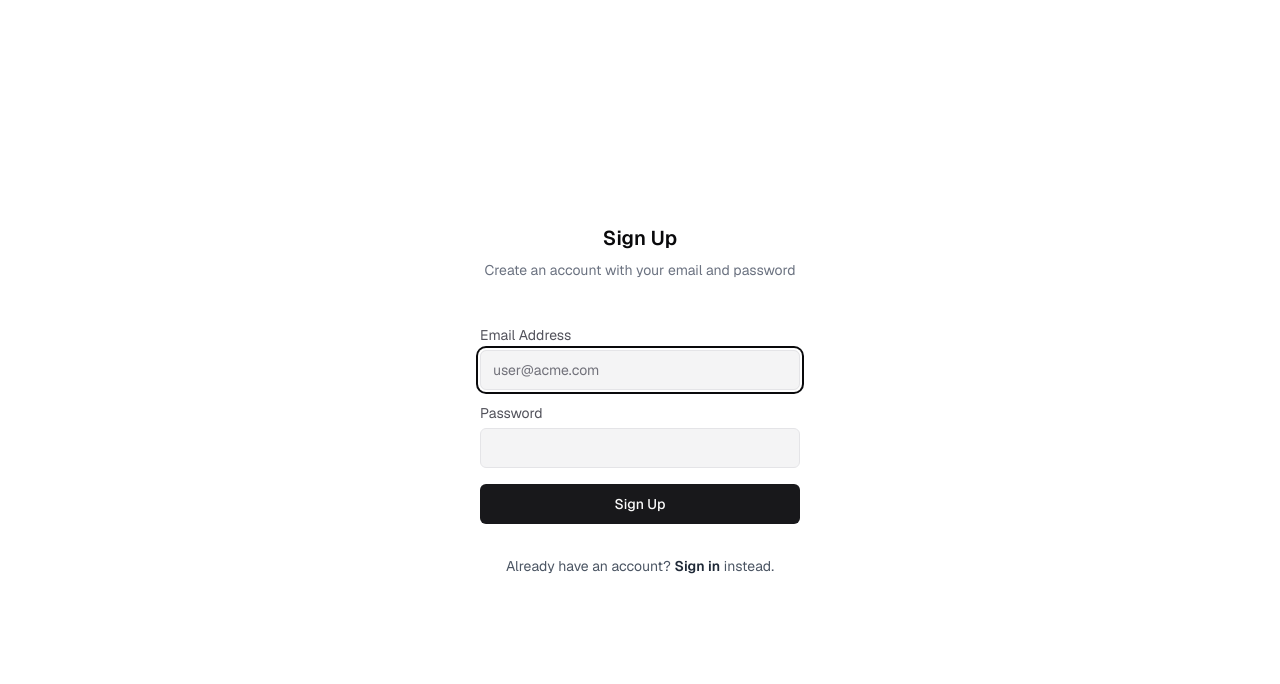
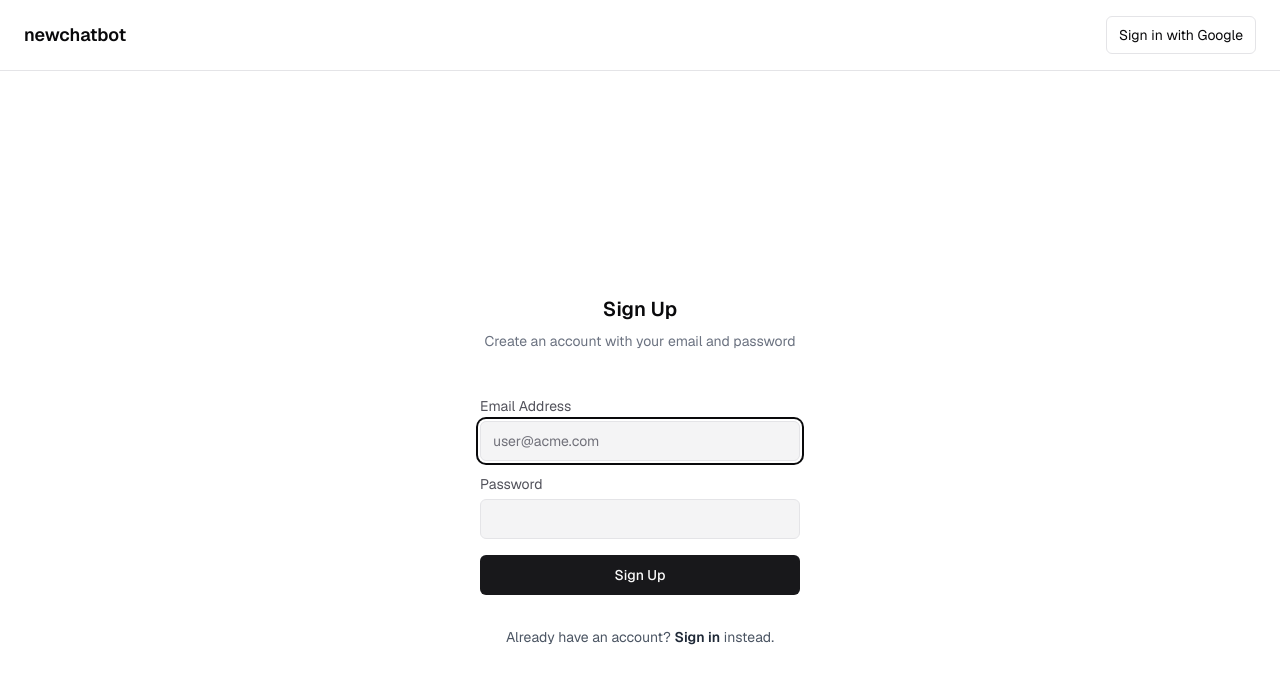
Before and after one commit to rateshsachdeva/newchatbot, a Next.js app: page /register in a window 1280 px wide. Shown: the top 684 px of the page. Built offline with nearby package versions, Linux system fonts and the light colour scheme; no server answers; what bcrypt-ts would draw is missing.

Commit message:
Update layout.tsx

```diff
--- a/app/layout.tsx
+++ b/app/layout.tsx
@@ -1,85 +1,59 @@
-import { Toaster } from 'sonner';
-import type { Metadata } from 'next';
-import { Geist, Geist_Mono } from 'next/font/google';
-import { ThemeProvider } from '@/components/theme-provider';
+/* app/layout.tsx
+   ──────────────────────────────────────────────────────────────────────────
+   Global layout for the App Router:
+   • Wraps the entire UI in <SessionProvider>  (Next-Auth v5)
+   • Adds <ThemeProvider> so dark / light mode works
+   • Shows a site-wide header that contains <AuthButton />
+   • Exposes <Toaster /> for react-hot-toast notifications
+   • Loads the Geist font and tailwind base styles
+   ------------------------------------------------------------------------ */
 
-import './globals.css';
-import { SessionProvider } from 'next-auth/react';
+import "./globals.css";
 
+import { GeistSans } from "geist/font/sans";
+import { SessionProvider } from "next-auth/react";
+import { ThemeProvider } from "next-themes";
+import { Toaster } from "react-hot-toast";
+
+import AuthButton from "@/components/AuthButton";
+
+import type { ReactNode } from "react";
+import type { Metadata } from "next";
+
+// ─── <head> metadata ────────────────────────────────────────────────────────
 export const metadata: Metadata = {
-  metadataBase: new URL('https://chat.vercel.ai'),
-  title: 'Next.js Chatbot Template',
-  description: 'Next.js chatbot template using the AI SDK.',
+  title: "newchatbot",
+  description: "AI Chatbot powered by OpenAI and Google OAuth",
 };
 
-export const viewport = {
-  maximumScale: 1, // Disable auto-zoom on mobile Safari
-};
+// ─── Root layout ────────────────────────────────────────────────────────────
+export default function RootLayout({
+  children,
+}: {
+  children: ReactNode;
+}) {
+  return (
+    <html lang="en" className={GeistSans.className}>
+      <body>
+        {/* Auth.js session context (client) */}
+        <SessionProvider>
+          {/* dark / light theme context */}
+          <ThemeProvider attribute="class" defaultTheme="system" enableSystem>
+            {/* ─── Global header ─────────────────────────────────────────── */}
+            <header className="flex items-center justify-between border-b px-6 py-4">
+              <a href="/" className="text-lg font-semibold">
+                newchatbot
+              </a>
+              <AuthButton />
+            </header>
 
-const geist = Geist({
-  subsets: ['latin'],
-  display: 'swap',
-  variable: '--font-geist',
-});
+            {/* ─── Page content ─────────────────────────────────────────── */}
+            <main>{children}</main>
 
-const geistMono = Geist_Mono({
-  subsets: ['latin'],
-  display: 'swap',
-  variable: '--font-geist-mono',
-});
-
-const LIGHT_THEME_COLOR = 'hsl(0 0% 100%)';
-const DARK_THEME_COLOR = 'hsl(240deg 10% 3.92%)';
-const THEME_COLOR_SCRIPT = `\
-(function() {
-  var html = document.documentElement;
-  var meta = document.querySelector('meta[name="theme-color"]');
-  if (!meta) {
-    meta = document.createElement('meta');
-    meta.setAttribute('name', 'theme-color');
-    document.head.appendChild(meta);
-  }
-  function updateThemeColor() {
-    var isDark = html.classList.contains('dark');
-    meta.setAttribute('content', isDark ? '${DARK_THEME_COLOR}' : '${LIGHT_THEME_COLOR}');
-  }
-  var observer = new MutationObserver(updateThemeColor);
-  observer.observe(html, { attributes: true, attributeFilter: ['class'] });
-  updateThemeColor();
-})();`;
-
-export default async function RootLayout({
-  children,
-}: Readonly<{
-  children: React.ReactNode;
-}>) {
-  return (
-    <html
-      lang="en"
-      // `next-themes` injects an extra classname to the body element to avoid
-      // visual flicker before hydration. Hence the `suppressHydrationWarning`
-      // prop is necessary to avoid the React hydration mismatch warning.
-      // https://github.com/pacocoursey/next-themes?tab=readme-ov-file#with-app
-      suppressHydrationWarning
-      className={`${geist.variable} ${geistMono.variable}`}
-    >
-      <head>
-        <script
-          dangerouslySetInnerHTML={{
-            __html: THEME_COLOR_SCRIPT,
-          }}
-        />
-      </head>
-      <body className="antialiased">
-        <ThemeProvider
-          attribute="class"
-          defaultTheme="system"
-          enableSystem
-          disableTransitionOnChange
-        >
-          <Toaster position="top-center" />
-          <SessionProvider>{children}</SessionProvider>
-        </ThemeProvider>
+            {/* ─── Toast notifications ─────────────────────────────────── */}
+            <Toaster />
+          </ThemeProvider>
+        </SessionProvider>
       </body>
     </html>
   );
```
